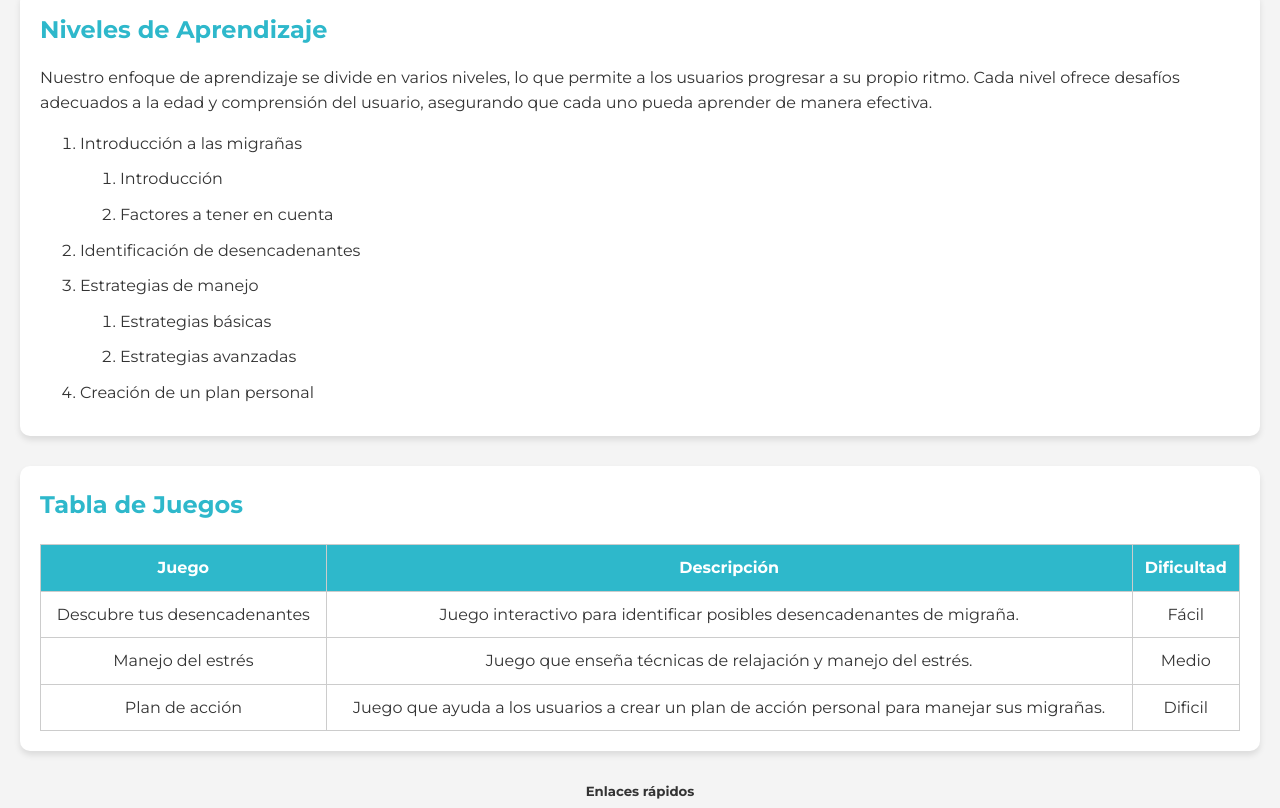
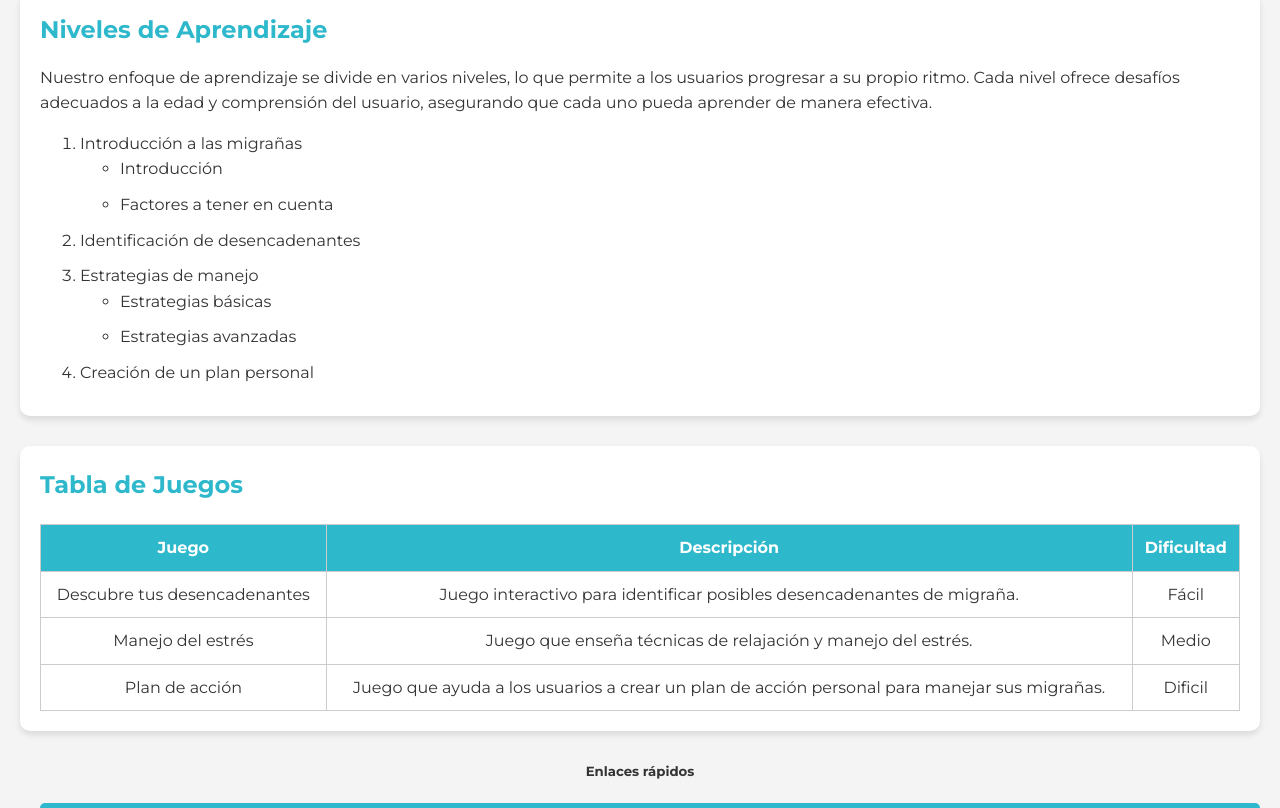
Before and after one commit to Pabloherreroo/IW-71306713C-E1, a plain HTML site: page lineas.html in a window 1280 px wide. Shown: the part 822-1630 px from the top of the page. Drawn offline with Linux system fonts and the light colour scheme.

Commit message:
Validador pasado, fix lists

```diff
--- a/lineas.html
+++ b/lineas.html
@@ -78,17 +78,19 @@
                 Nuestro enfoque de aprendizaje se divide en varios niveles, lo que permite a los usuarios progresar a su propio ritmo. Cada nivel ofrece desafíos adecuados a la edad y comprensión del usuario, asegurando que cada uno pueda aprender de manera efectiva.
             </p>
             <ol>
-                <li>Introducción a las migrañas</li>
-                <ol>
-                    <li>Introducción</li>
-                    <li>Factores a tener en cuenta</li>
-                </ol>
+                <li>Introducción a las migrañas
+                    <ul>
+                        <li>Introducción</li>
+                        <li>Factores a tener en cuenta</li>
+                    </ul>
+                </li>
                 <li>Identificación de desencadenantes</li>
-                <li>Estrategias de manejo</li>
-                <ol>
-                    <li>Estrategias básicas</li>
-                    <li>Estrategias avanzadas</li>
-                </ol>
+                <li>Estrategias de manejo
+                    <ul>
+                        <li>Estrategias básicas</li>
+                        <li>Estrategias avanzadas</li>
+                    </ul>
+                </li>
                 <li>Creación de un plan personal</li>
             </ol>
         </section>
```
